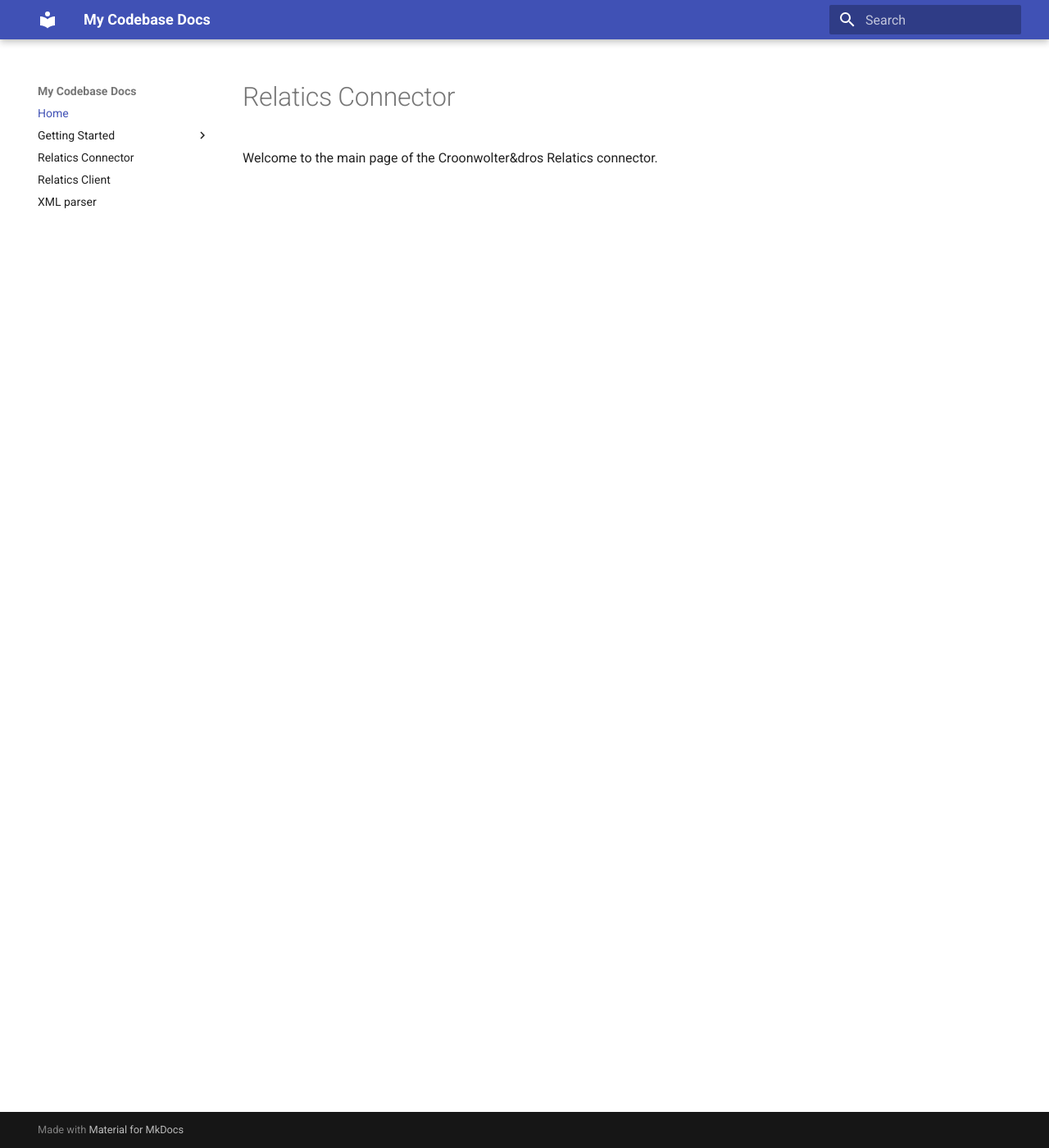
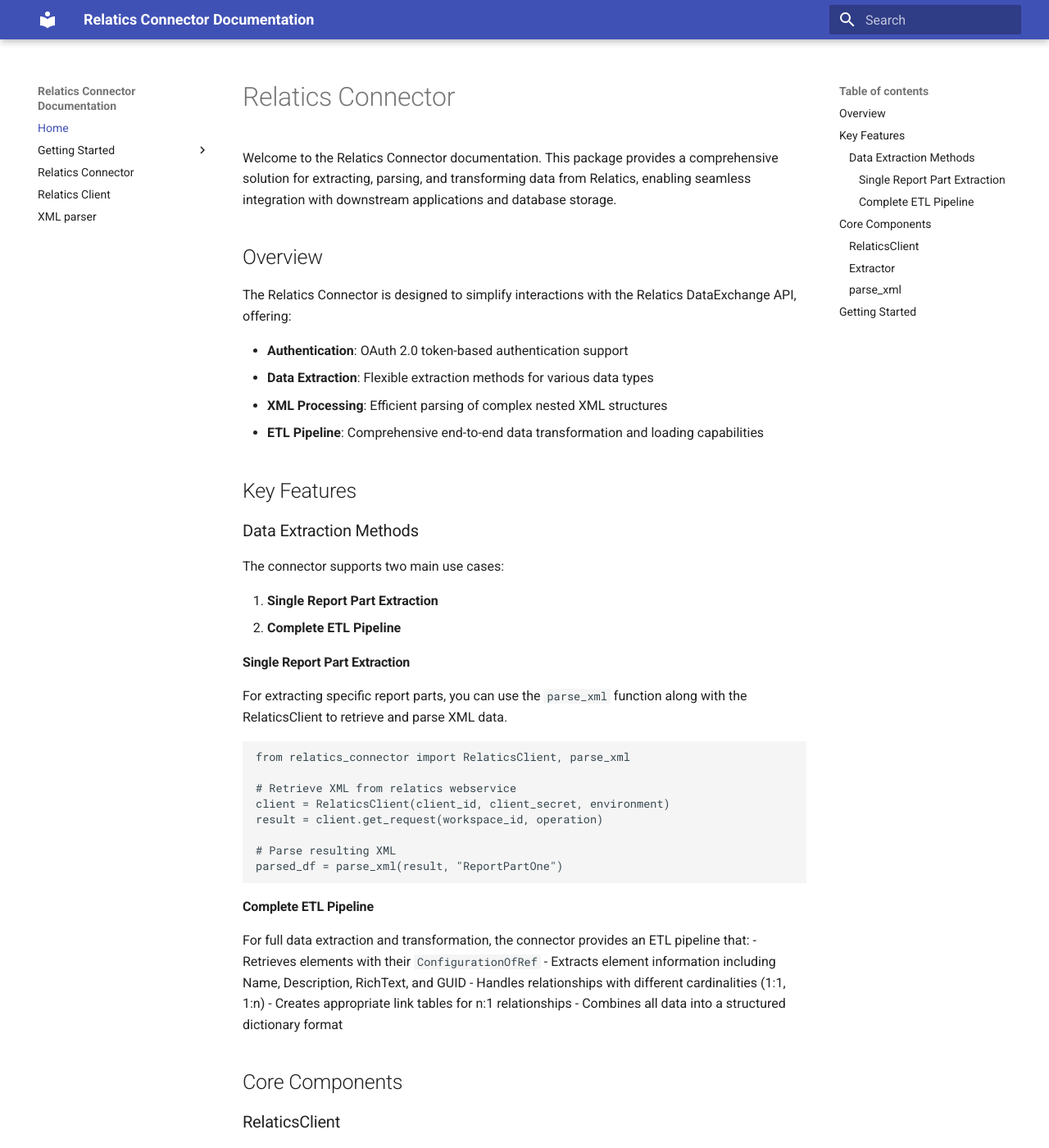
Before and after one commit to nvvliet-croonwolterendros/relatics-extractor, an MkDocs documentation site: the page built from docs/index.md, in a window 1280 px wide and 1400 px high. Shown: the whole window at 82% size. Built offline with MkDocs 1.6.1 and Material for MkDocs 9.7.7, drawn with Linux system fonts in a browser that asks for light colours; some of the changed text lies outside the part shown.

Commit message:
Docs: minor updates

````diff
--- a/docs/index.md
+++ b/docs/index.md
@@ -1,2 +1,60 @@
 # Relatics Connector
-Welcome to the main page of the Croonwolter&dros Relatics connector.
+
+Welcome to the Relatics Connector documentation. This package provides a comprehensive solution for extracting, parsing, and transforming data from Relatics, enabling seamless integration with downstream applications and database storage.
+
+## Overview
+
+The Relatics Connector is designed to simplify interactions with the Relatics DataExchange API, offering:
+
+- **Authentication**: OAuth 2.0 token-based authentication support
+- **Data Extraction**: Flexible extraction methods for various data types
+- **XML Processing**: Efficient parsing of complex nested XML structures
+- **ETL Pipeline**: Comprehensive end-to-end data transformation and loading capabilities
+
+## Key Features
+
+### Data Extraction Methods
+
+The connector supports two main use cases:
+
+1. **Single Report Part Extraction**
+2. **Complete ETL Pipeline**
+
+#### Single Report Part Extraction
+
+For extracting specific report parts, you can use the `parse_xml` function along with the RelaticsClient to retrieve and parse XML data.
+
+```python
+from relatics_connector import RelaticsClient, parse_xml
+
+# Retrieve XML from relatics webservice
+client = RelaticsClient(client_id, client_secret, environment)
+result = client.get_request(workspace_id, operation)
+
+# Parse resulting XML
+parsed_df = parse_xml(result, "ReportPartOne")
+```
+
+#### Complete ETL Pipeline
+
+For full data extraction and transformation, the connector provides an ETL pipeline that:
+- Retrieves elements with their `ConfigurationOfRef`
+- Extracts element information including Name, Description, RichText, and GUID
+- Handles relationships with different cardinalities (1:1, 1:n)
+- Creates appropriate link tables for n:1 relationships
+- Combines all data into a structured dictionary format
+
+## Core Components
+
+### RelaticsClient
+The `RelaticsClient` class handles authentication and API requests to the Relatics DataExchange API.
+
+### Extractor
+The `Extractor` class orchestrates the complete extraction, parsing, schema validation, and transformation pipeline for Relatics data into database-ready pandas DataFrames.
+
+### parse_xml
+The `parse_xml` function parses deeply nested XML structures returned by Relatics into structured pandas DataFrames.
+
+## Getting Started
+
+To get started with the Relatics Connector, refer to the [Getting Started](getting_started/index.md) guide which provides detailed instructions on setting up your environment and running basic extractions.
--- a/mkdocs.yml
+++ b/mkdocs.yml
@@ -1,4 +1,5 @@
-site_name: My Codebase Docs
+site_name: Relatics Connector Documentation
+site_url: https://nvvliet.nl/docs
 theme:
   name: material
 
@@ -20,6 +21,7 @@ nav:
   - Home: index.md
   - Getting Started:
     - Introduction: getting_started/index.md
+    - Installation: getting_started/installation.md
     - Setting up Relatics: getting_started/settinguprelatics.md
   - Relatics Connector: extraction_service.md
   - Relatics Client: client.md
````
Also changed, not shown: docs/getting_started/installation.md (added, +11 -0 lines).
